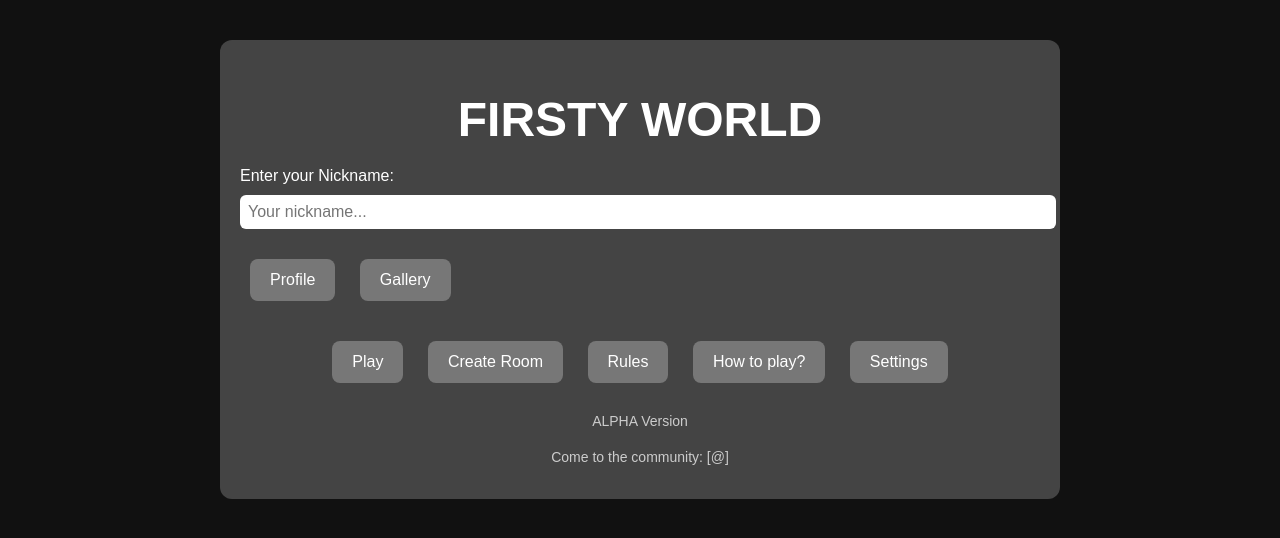
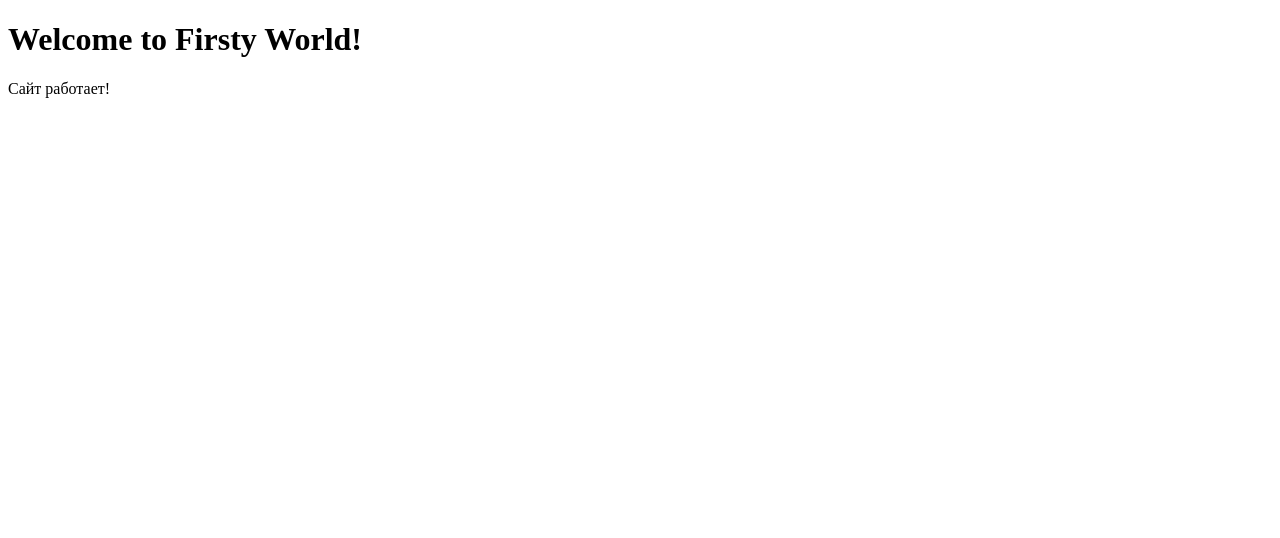
Before and after one commit to Firstos08/FirstyWorld, a website: page client/index.html in a window 1280 px wide. Drawn offline with Linux system fonts and the light colour scheme.

Commit message:
Updatemenu3

```diff
--- a/client/index.html
+++ b/client/index.html
@@ -1,83 +1,10 @@
 <!DOCTYPE html>
-<html lang="en">
-<head>
-  <meta charset="UTF-8">
-  <title>Firsty World - Main Menu</title>
-  <style>
-    body {
-      margin: 0;
-      background-color: #111;
-      font-family: Arial, sans-serif;
-      color: white;
-    }
-
-    .center-box {
-      width: 800px;
-      margin: 40px auto;
-      padding: 20px;
-      background-color: #444;
-      border-radius: 12px;
-      text-align: center;
-    }
-
-    h1 {
-      font-size: 48px;
-      margin-bottom: 20px;
-    }
-
-    .profile {
-      text-align: left;
-      margin-bottom: 20px;
-    }
-
-    .button {
-      display: inline-block;
-      margin: 10px;
-      padding: 12px 20px;
-      background-color: #777;
-      color: white;
-      border: none;
-      border-radius: 8px;
-      cursor: pointer;
-      font-size: 16px;
-    }
-
-    .nickname-input {
-      width: 100%;
-      padding: 8px;
-      margin-top: 10px;
-      margin-bottom: 20px;
-      border: none;
-      border-radius: 6px;
-      font-size: 16px;
-    }
-
-    .small-text {
-      font-size: 14px;
-      margin-top: 20px;
-      color: #ccc;
-    }
-  </style>
-</head>
-<body>
-  <div class="center-box">
-    <h1>FIRSTY WORLD</h1>
-
-    <div class="profile">
-      <label for="nickname">Enter your Nickname:</label>
-      <input class="nickname-input" type="text" id="nickname" placeholder="Your nickname...">
-      <button class="button">Profile</button>
-      <button class="button">Gallery</button>
-    </div>
-
-    <button class="button">Play</button>
-    <button class="button">Create Room</button>
-    <button class="button">Rules</button>
-    <button class="button">How to play?</button>
-    <button class="button">Settings</button>
-
-    <p class="small-text">ALPHA Version</p>
-    <p class="small-text">Come to the community: [@]</p>
-  </div>
-</body>
+<html>
+  <head>
+    <title>Firsty World</title>
+  </head>
+  <body>
+    <h1>Welcome to Firsty World!</h1>
+    <p>Сайт работает!</p>
+  </body>
 </html>
```
Also changed, not shown: client/old_index.html (deleted, +0 -10 lines).
